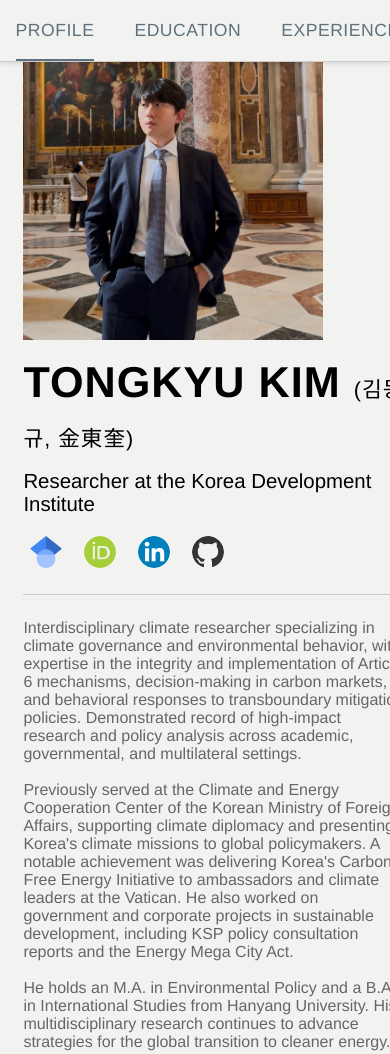
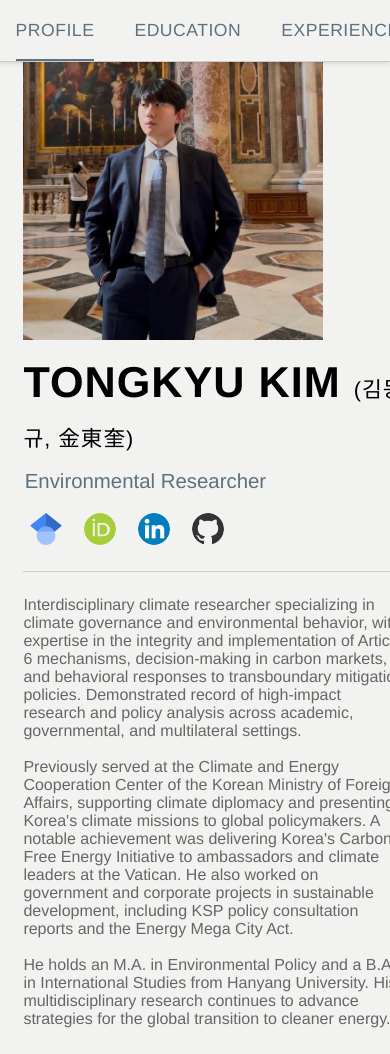
Before and after one commit to donkee96/tongkyu.kim.github.io, a website: page index.html in a window 390 px wide. Shown: the top 1054 px of the page. Drawn offline with Linux system fonts and the light colour scheme; a web font is replaced by a local one.

Commit message:
Style: Adjust profile subtitle padding and maintain mobile responsiveness

```diff
--- a/index.html
+++ b/index.html
@@ -112,10 +112,17 @@
     }
     .profile-info h1 {
       margin: 0 0 14px 0;
-      font-size: 2.7rem;
+      font-size: 2.7rem; /* Reduced by 3pt (from 3.7rem to 2.7rem) */
       font-weight: 800;
       color: var(--navy);
       letter-spacing: 1px;
+    }
+    .profile-section > .profile-info > div:first-of-type {
+      margin-bottom: 20px;
+      font-size: 1.275rem;
+      color: #5e717d;
+      font-weight: normal;
+      padding-left: 1pt; /* Add 1pt left padding */
     }
     .profile-info p {
       margin: 0 0 20px 0;
@@ -343,8 +350,8 @@
       <img src="src/images/profile.JPG" alt="Profile Photo" class="profile-photo">
       <div class="profile-info">
         <h1>TONGKYU KIM <span style="font-size: 1.35rem; font-weight: normal;">(김동규, 金東奎)</span></h1>
-        <div style="margin-bottom: 20px; font-size: 1.275rem; color: var(--navy-dark); font-weight: normal;">
-          Researcher at the Korea Development Institute
+        <div style="margin-bottom: 20px; font-size: 1.275rem; color: #5e717d; font-weight: normal;">
+          Environmental Researcher
         </div>
         <div class="sns-links" style="margin-bottom: 16px;">
           <a href="https://scholar.google.com/citations?user=iJIXEOwAAAAJ&hl=en" target="_blank" title="Google Scholar">
@@ -401,8 +408,7 @@
         <li>
           <strong>RELEVANT EXPERIENCE</strong><br><br>
           <table class="numbered-table no-numbers">
-            <tr><td class="content-col">-&nbsp;&nbsp;&nbsp;&nbsp;Researcher, International Cooperation Division, Korea Development Institute (KDI)</td><td class="date-col">Oct. 2025–Present</td><td class="icon-col"><a href="https://www.gkedc.go.kr" target="_blank" rel="noopener noreferrer"><span class="web-icon"></span></a><span class="popup-icon"></span></td></tr>
-            <tr><td class="content-col">-&nbsp;&nbsp;&nbsp;&nbsp;Tracking and Recognition (Transparency) Analyst, UNFCCC <sup>REMOTE / PART-TIME</sup></td><td class="date-col">Sep. 2025–Present</td><td class="icon-col"><a href="https://unfccc.int" target="_blank" rel="noopener noreferrer"><span class="web-icon"></span></a><span class="popup-icon"></span></td></tr>
+            <tr><td class="content-col">-&nbsp;&nbsp;&nbsp;&nbsp;Data and Research Assistant, United Nations Development Programme <sup>REMOTE / PART-TIME</sup></td><td class="date-col">Sep. 2025–Present</td><td class="icon-col"><a href="https://unfccc.int" target="_blank" rel="noopener noreferrer"><span class="web-icon"></span></a><span class="popup-icon"></span></td></tr>
             <tr><td class="content-col">-&nbsp;&nbsp;&nbsp;&nbsp;Researcher, Climate & Energy Cooperation Center, Ministry of Foreign Affairs</td><td class="date-col">Sep. 2024–Aug. 2025</td><td class="icon-col"><a href="https://energy.mofa.go.kr" target="_blank" rel="noopener noreferrer"><span class="web-icon"></span></a><span class="popup-icon"></span></td></tr>
             <tr><td class="content-col">-&nbsp;&nbsp;&nbsp;&nbsp;Research Associate, Global Circular Economy Center, Hanyang University</td><td class="date-col">Sep. 2022–Aug. 2024</td><td class="icon-col"><a href="http://gcec.hanyang.ac.kr" target="_blank" rel="noopener noreferrer"><span class="web-icon"></span></a><span class="popup-icon"></span></td></tr>
           </table>
```
